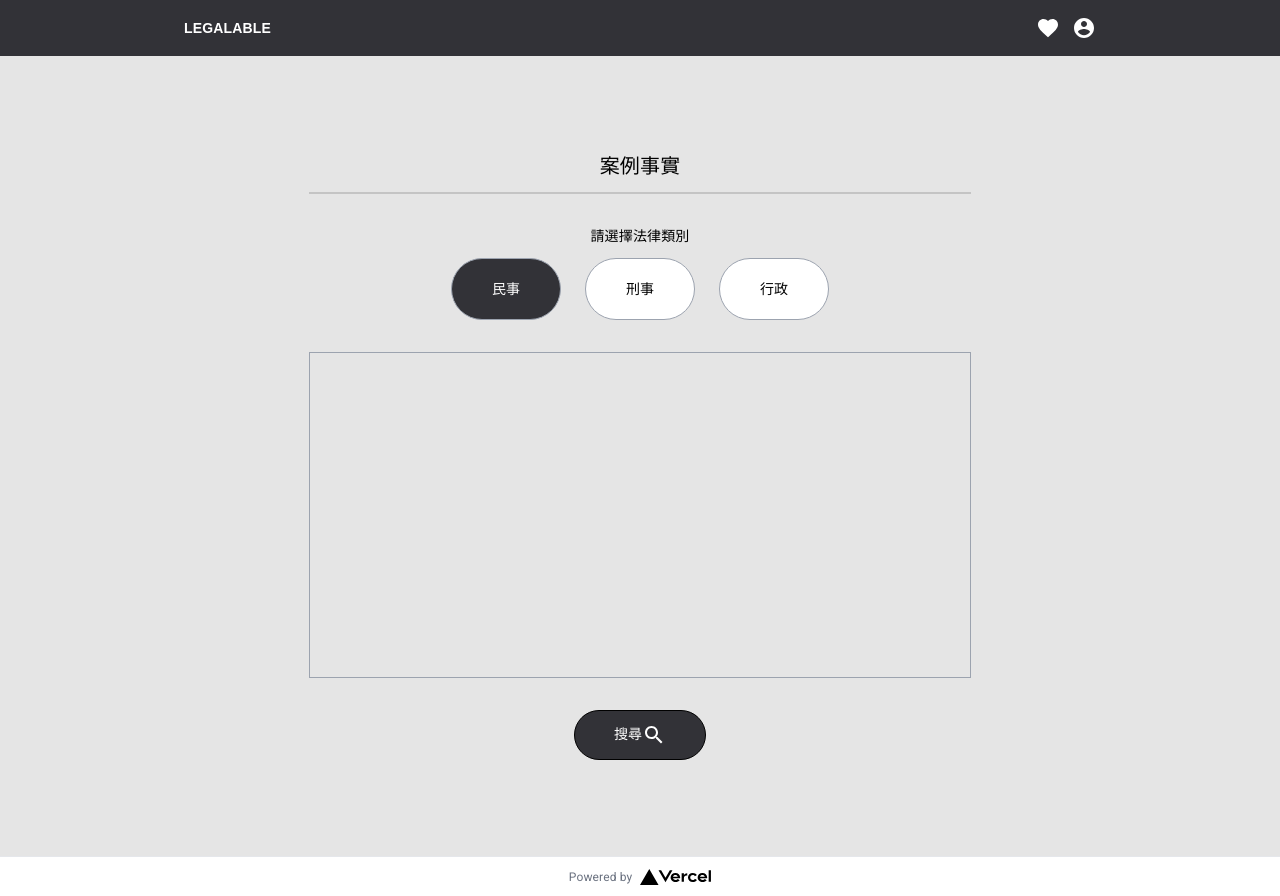
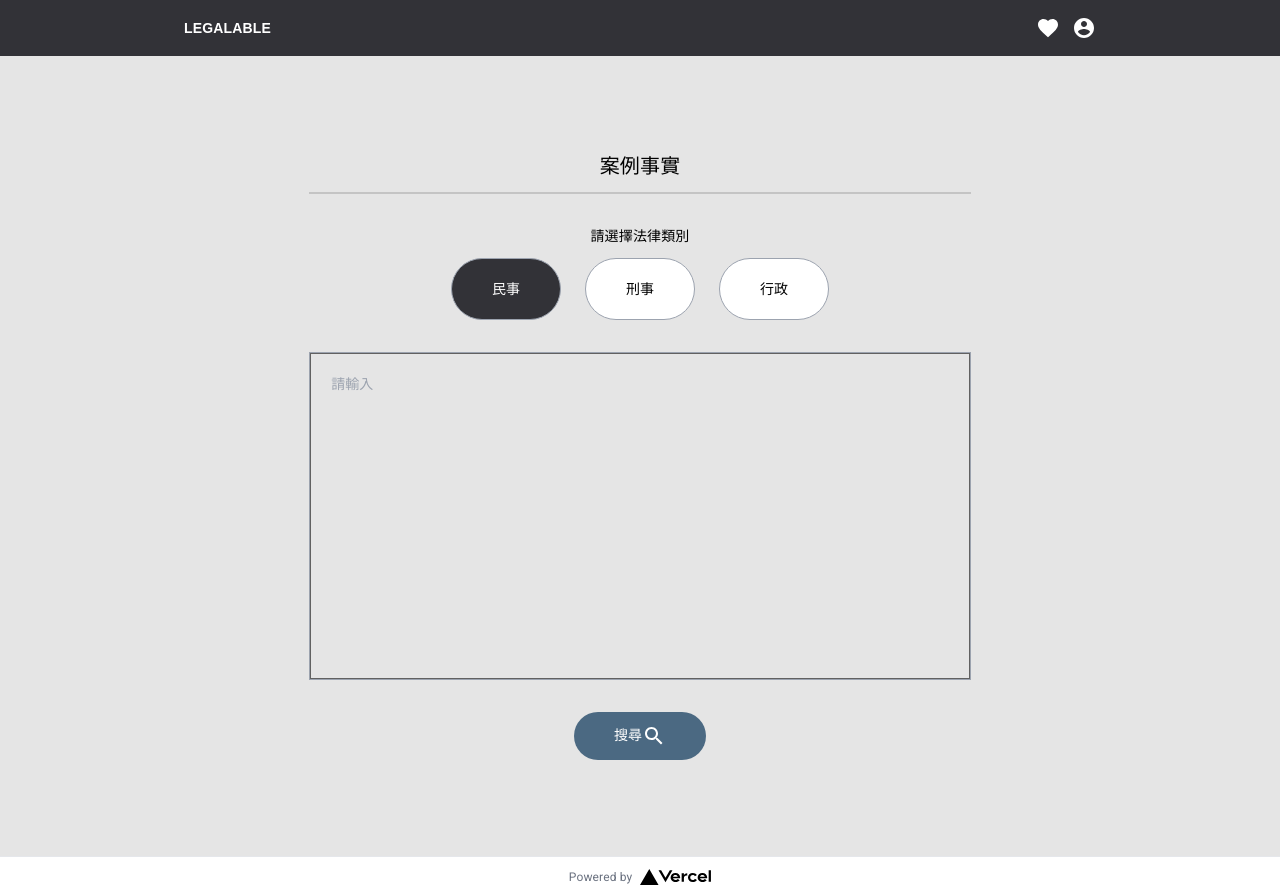
Before and after one commit to andywan40/legal-consultant-next, a Next.js app: page / in a window 1280 px wide. Built offline with nearby package versions, Linux system fonts and the light colour scheme; a web font is replaced by a local one.

Commit message:
update heart icon fill color and index page textarea border style

```diff
--- a/components/Item.js
+++ b/components/Item.js
@@ -29,7 +29,7 @@ export default function Item({ type, isFav, title, content }) {
           <svg
             xmlns="http://www.w3.org/2000/svg"
             className="h-6 w-6"
-            fill={isFav ? "blue" : "none"}
+            fill={isFav ? "#4B6982" : "none"}
             viewBox="0 0 24 24"
             stroke="currentColor"
           >
--- a/pages/index.js
+++ b/pages/index.js
@@ -61,18 +61,19 @@ export default function Home() {
             行政
           </button>
         </div>
-        <div className="border border-md border-gray-400 text-gray-600 mt-8 table h-full">
+        <div className="border border-md border-gray-400 mt-8 table h-full">
           <textarea
             id="text"
+            placeholder="請輸入"
             value={text}
             onChange={handleChange}
-            className="outline-none w-full h-full table resize-none p-5 main-background"
+            className="outline-none w-full h-full table resize-none p-5 main-background textarea text-gray-700"
           />
         </div>
         <div className="flex justify-center mt-8">
           <button
             onClick={handleSearch}
-            className="border border-black black-background hover:bg-black rounded-lg text-white py-3 px-6 rounded-full w-1/5"
+            className="search-button rounded-lg text-white py-3 px-6 rounded-full w-1/5"
           >
             搜尋
             <SearchIcon className="inline-block w-1/2 h-1/2" />
--- a/pages/page2.js
+++ b/pages/page2.js
@@ -32,7 +32,7 @@ export default function page2() {
                 <svg
                   xmlns="http://www.w3.org/2000/svg"
                   className="h-6 w-6"
-                  fill={isFav ? "blue" : "none"}
+                  fill={isFav ? "#4B6982" : "none"}
                   viewBox="0 0 24 24"
                   stroke="currentColor"
                 >
--- a/styles/globals.css
+++ b/styles/globals.css
@@ -20,6 +20,19 @@
 
 .type2 {
   background-color: #ffb37b;
+}
+
+.textarea {
+  border-color: #616161;
+  border-width: 1.5px;
+}
+
+.search-button {
+  background-color: #4b6982;
+}
+
+.search-button:hover {
+  background-color: #324b5e;
 }
 
 @keyframes strike {
```
